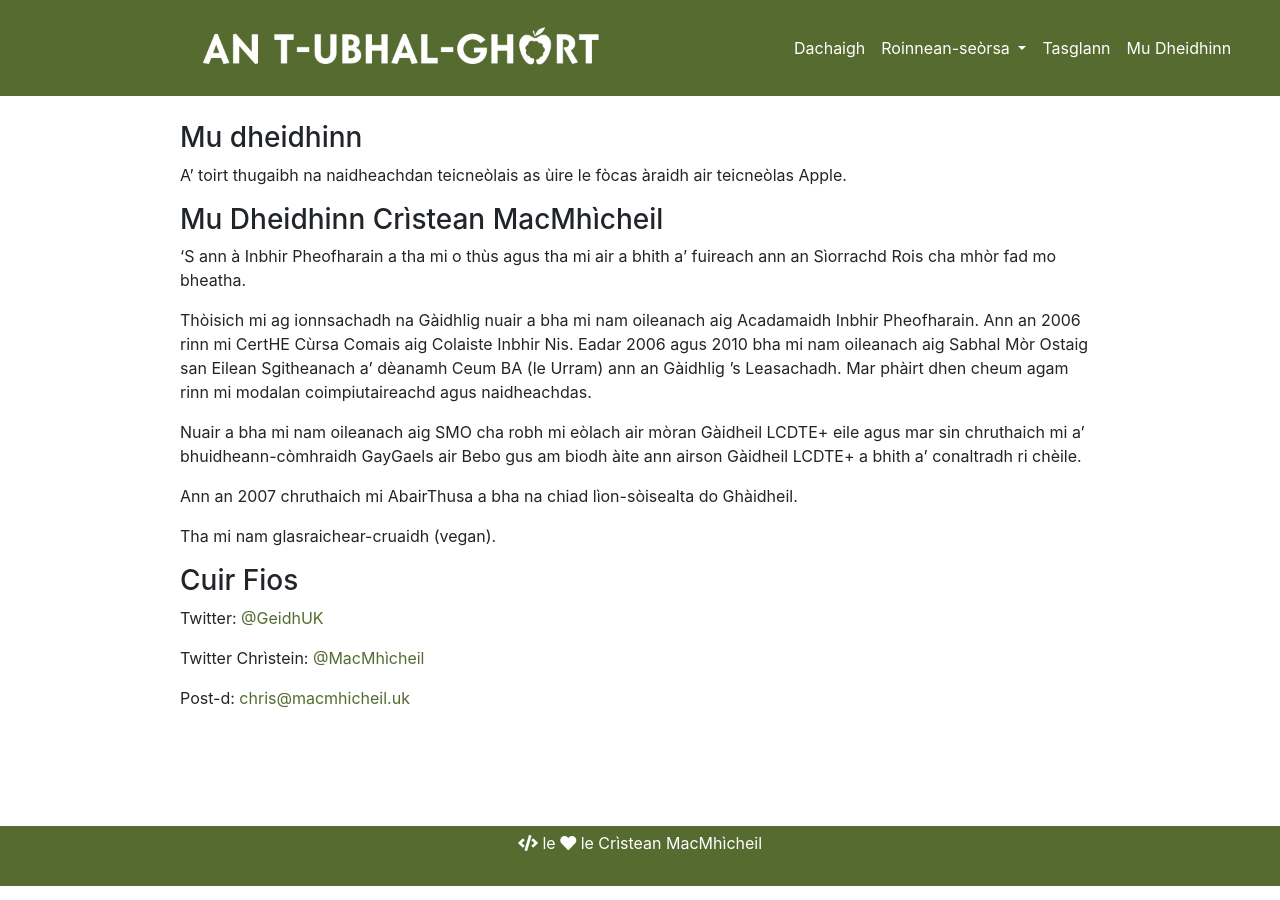
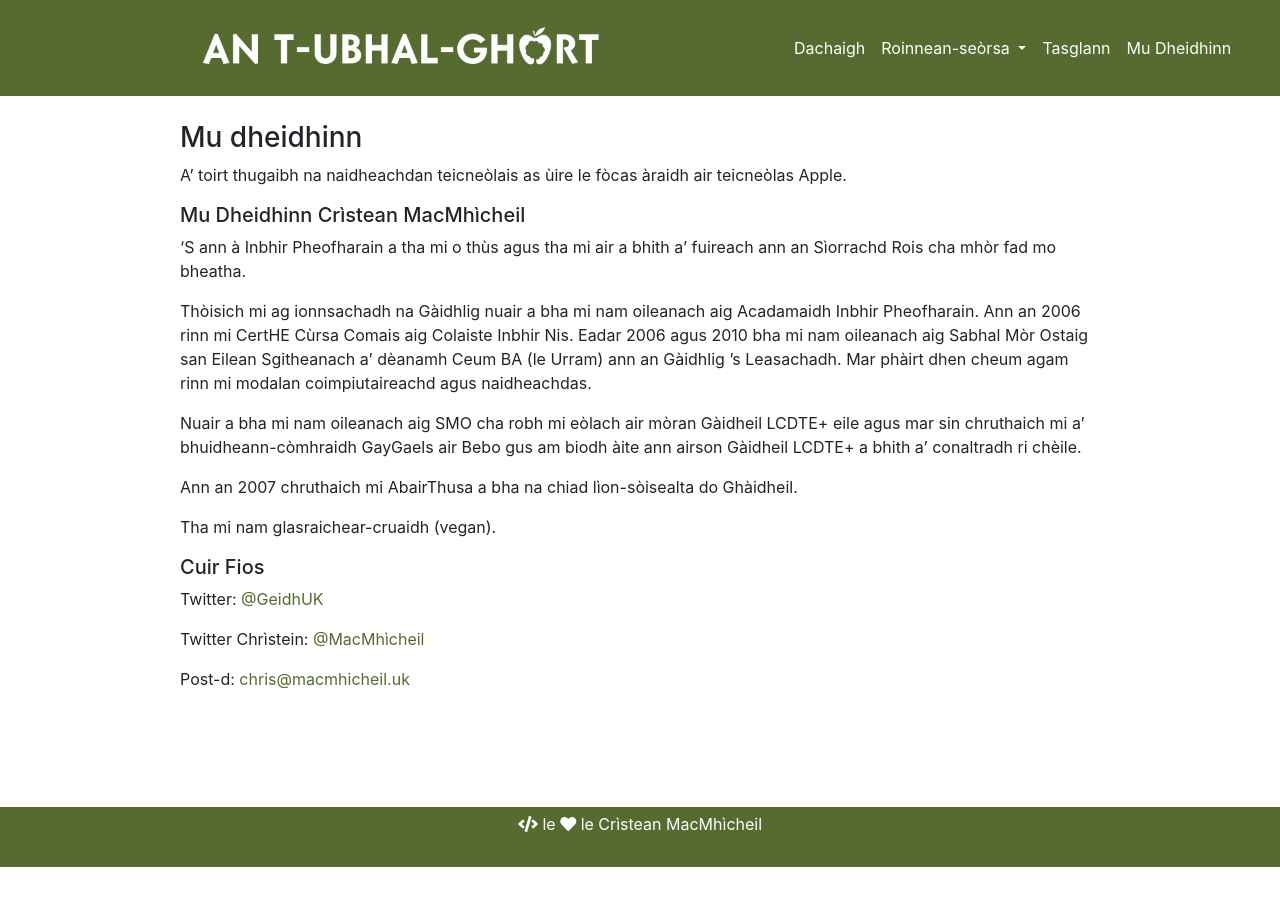
Before and after one commit to MacMhicheil/atug, a Jekyll site: the page built from mu-dheidhinn.md, in a window 1280 px wide. Built offline with Jekyll 4.4.1, drawn with Linux system fonts in a browser that asks for light colours; nearby versions of some CDN libraries.

```diff
--- a/mu-dheidhinn.md
+++ b/mu-dheidhinn.md
@@ -6,7 +6,7 @@ permalink: /mu-dheidhinn/
 
 A' toirt thugaibh na naidheachdan teicneòlais as ùire le fòcas àraidh air teicneòlas Apple.
 
-### Mu Dheidhinn Crìstean MacMhìcheil
+##### Mu Dheidhinn Crìstean MacMhìcheil
 
 ‘S ann à Inbhir Pheofharain a tha mi o thùs agus tha mi air a bhith a’ fuireach ann an Sìorrachd Rois cha mhòr fad mo bheatha.
 
@@ -18,7 +18,7 @@ Ann an 2007 chruthaich mi AbairThusa a bha na chiad lìon-sòisealta do Ghàidhe
 
 Tha mi nam glasraichear-cruaidh (vegan).
 
-### Cuir Fios
+##### Cuir Fios
 
 Twitter: [@GeidhUK](https://www.twitter.com/GeidhUK)
 
```
